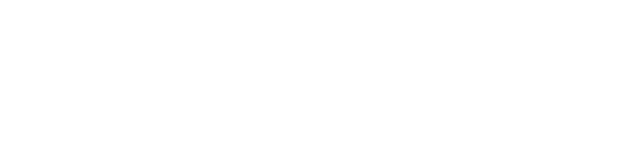
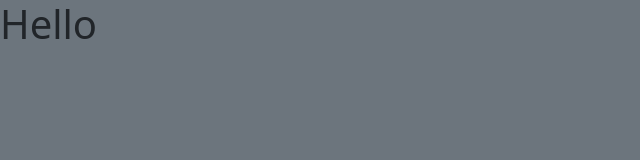
Before and after one commit to JLoweDev/bootstrap-test, a website: page index.html in a window 1280 px wide. Shown: the whole page, without its empty margins (0-640 px from the left). Drawn offline with Linux system fonts and the light colour scheme.

Commit message:
added initial h1 tag

```diff
--- a/index.html
+++ b/index.html
@@ -8,13 +8,8 @@
     <meta name="viewport" content="width=device-width, initial-scale=1" />
     <link rel="stylesheet" href="css/main.css" />
   </head>
-  <body>
-    <!--[if lt IE 7]>
-      <p class="browsehappy">
-        You are using an <strong>outdated</strong> browser. Please
-        <a href="#">upgrade your browser</a> to improve your experience.
-      </p>
-    <![endif]-->
+  <body class="d-flex text-center bg-secondary">
+    <h1>Hello</h1>
 
     <script src="" async defer></script>
   </body>
```
